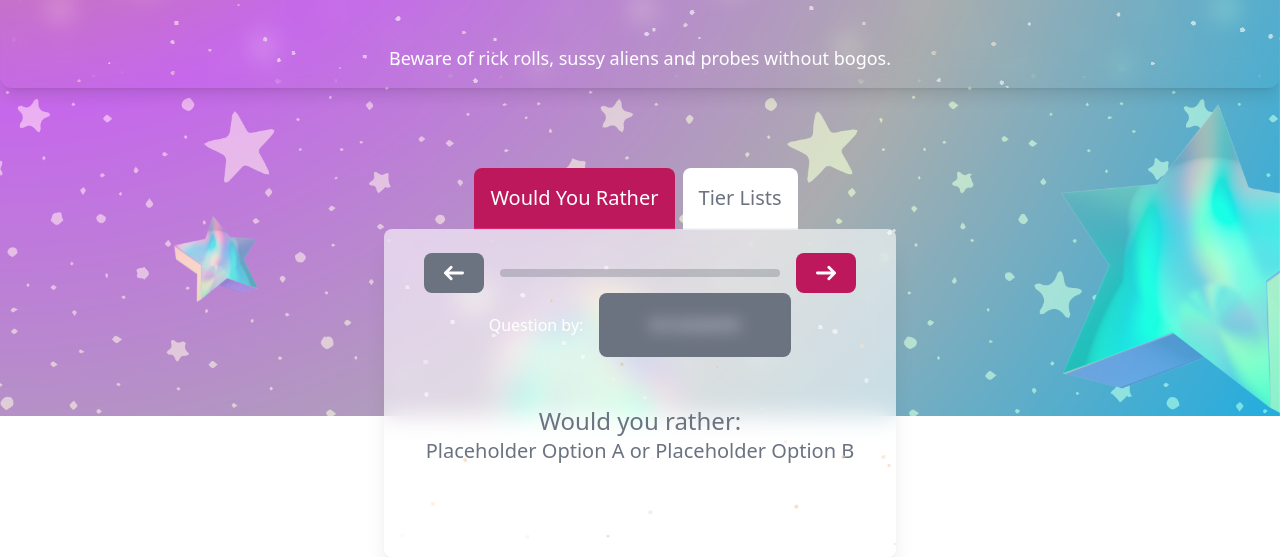
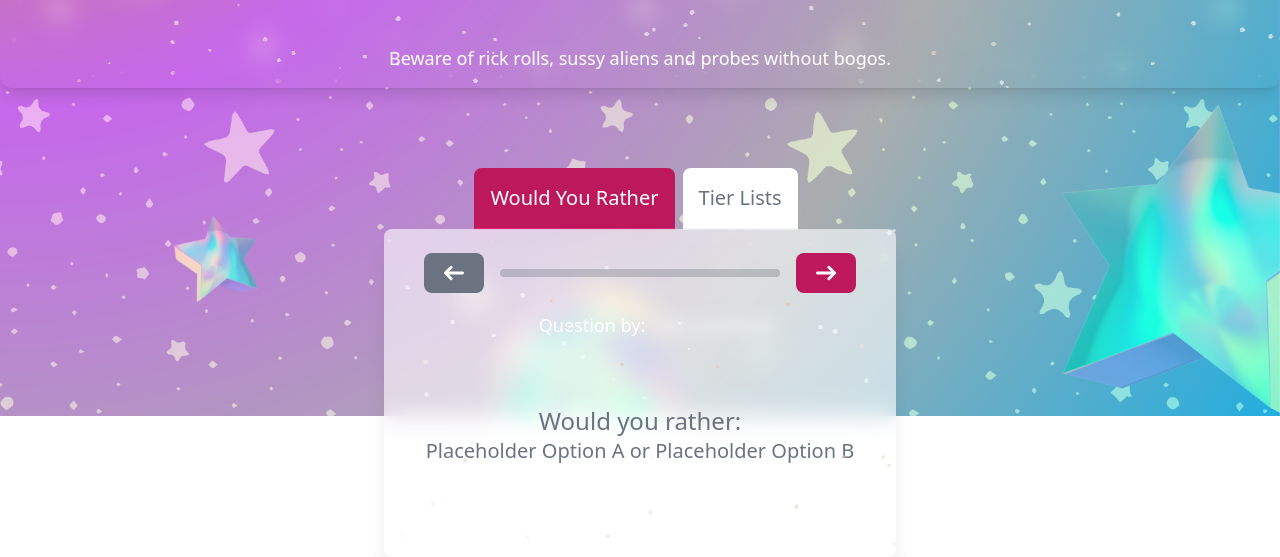
Before and after one commit to volatilevortex/Trillathalon, a plain HTML site: page index.html in a window 1280 px wide. Shown: the part 384-941 px from the top of the page. Drawn offline with nearby package versions, Linux system fonts and the light colour scheme.

Commit message:
Update style

```diff
--- a/index.html
+++ b/index.html
@@ -88,10 +88,10 @@
                 </div>
             </div>
             <div class="flex flex-col h-full w-full justify-between items-center">
-                <div class="flex flex-row justify-center items-center min-w-24 min-h-16 w-full h-full">
+                <div class="flex flex-row justify-center items-center min-w-32 min-h-16 w-full h-full text-lg font-medium ml-12">
                     Question by:
-                    <button id="wyr-credit" class="!bg-gray-500 !dark:bg-gray-500 w-48 h-full ml-4 font-medium rounded-lg text-sm" style="z-index: 999">
-                        <span id="blurry-credit" class="blur">Test</span>
+                    <button id="wyr-credit" class="w-32 h-full ml-4 font-medium rounded-lg text-sm text-left" style="z-index: 999">
+                        <span id="blurry-credit" class="blur text-lg font-medium">Test</span>
                     </button>
                 </div>
             </div>
--- a/script.js
+++ b/script.js
@@ -94,8 +94,6 @@ function setWyrNavigation(){
     function updateWyrDisplay() {
         blurryCredit.textContent=generateRandomString();
         blurryCredit.classList.add("blur");
-        wyrCredit.classList.add('!bg-gray-500', '!dark:bg-gray-700');
-        wyrCredit.classList.remove('!bg-pink-700', '!hover:bg-pink-800', '!dark:bg-pink-600', '!dark:hover:bg-pink-700', '!dark:focus:ring-pink-800');
         if (wyrQuestionDisplay) {
             if(currentWyrIndex < wyrQuestions.length){
                 wyrQuestionDisplay.textContent = wyrQuestions[currentWyrIndex][1] + " or " + wyrQuestions[currentWyrIndex][2];
```
